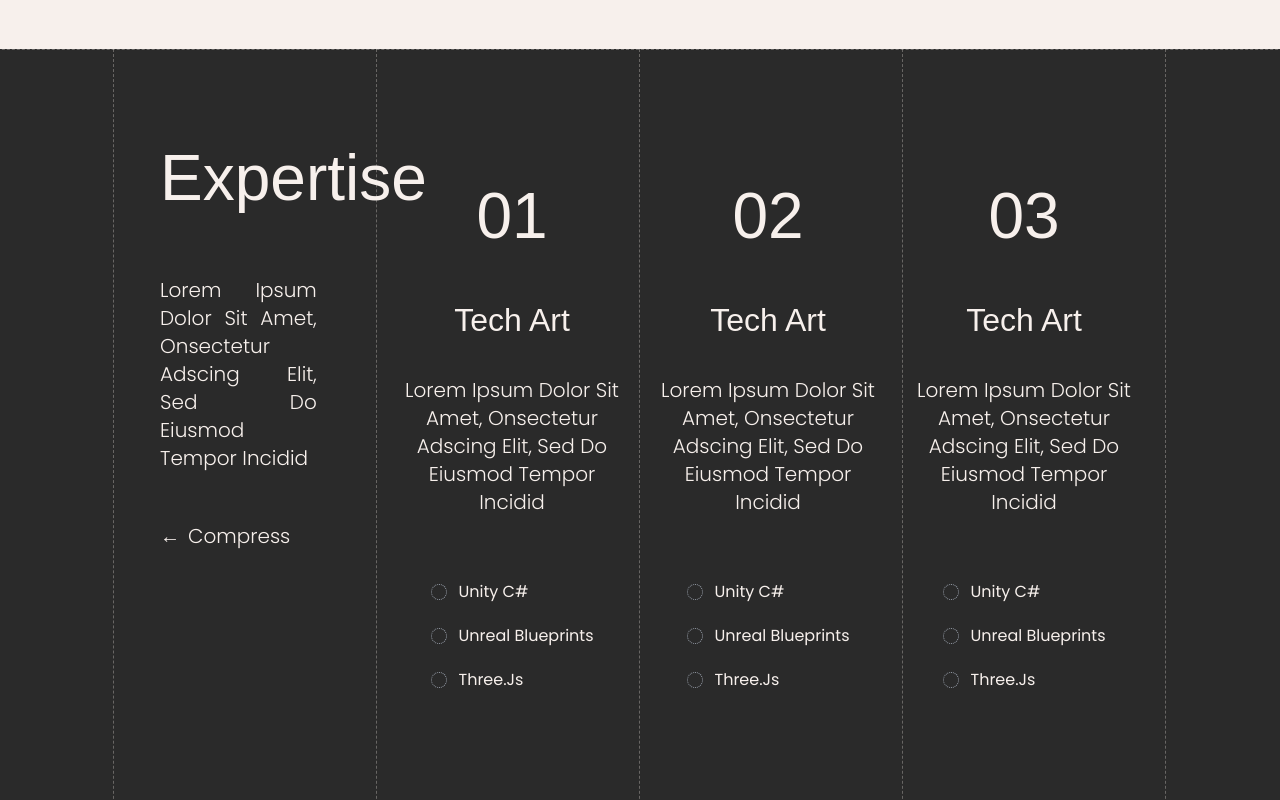
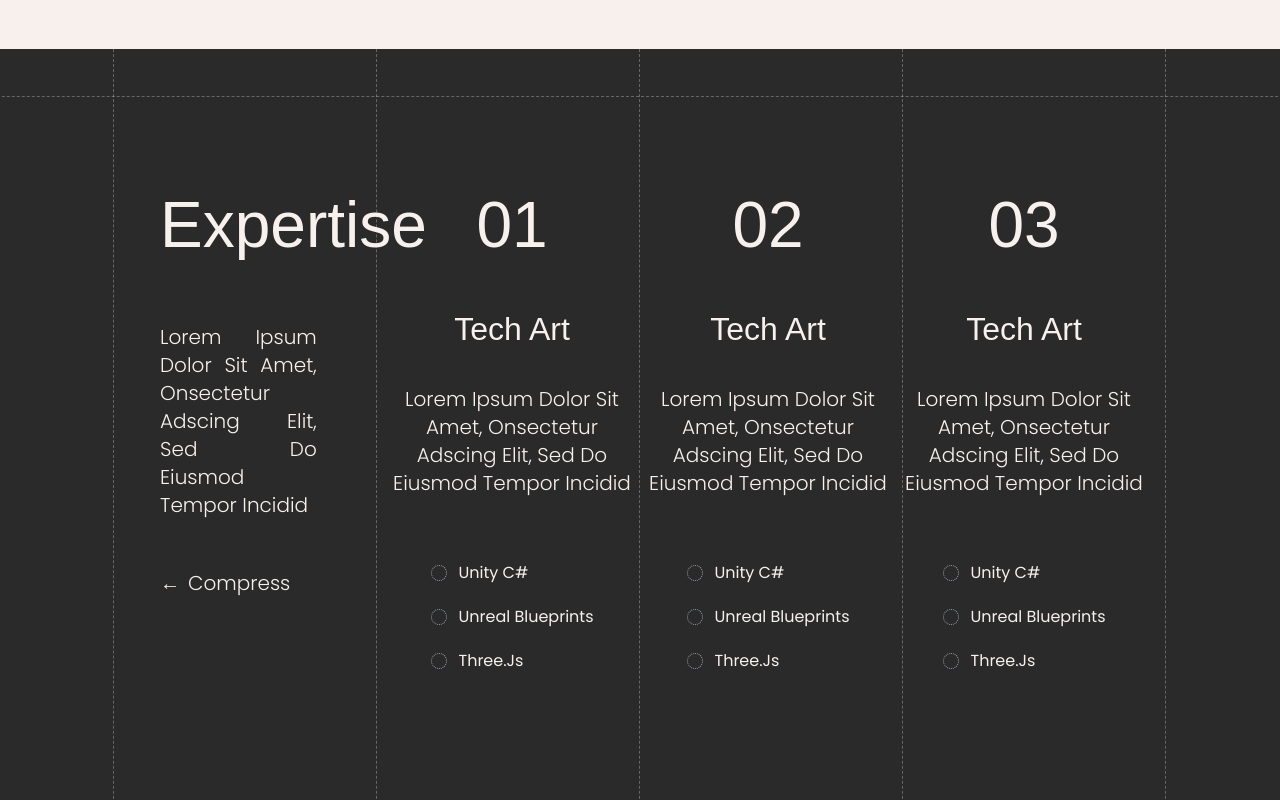
Before and after one commit to piumonline/chandika_prabhashwara-portfolio, a Next.js app: page / in a window 1280 px wide. Shown: the part 2120-2920 px from the top of the page. Built offline with nearby package versions, Linux system fonts and the light colour scheme; a web font is replaced by a local one.

Commit message:
revert: Expertise section animation

```diff
--- a/src/components/ExpertiseSection.tsx
+++ b/src/components/ExpertiseSection.tsx
@@ -1,12 +1,10 @@
 "use client";
 
 import React, { useState, useEffect, useCallback } from "react";
-import { motion } from "framer-motion";
 
 const ExpertiseSection = () => {
   const [isMobile, setIsMobile] = useState(false);
   const [currentSlide, setCurrentSlide] = useState(0);
-  const [hoveredCard, setHoveredCard] = useState<number | null>(null);
   const gridItems = Array(6).fill(null);
 
   useEffect(() => {
@@ -14,17 +12,23 @@
       setIsMobile(window.innerWidth < 768);
     };
 
+    // Initial check
     checkIfMobile();
+
+    // Add event listener
     window.addEventListener("resize", checkIfMobile);
+
+    // Cleanup
     return () => window.removeEventListener("resize", checkIfMobile);
   }, []);
 
+  // Auto-slide functionality
   useEffect(() => {
     if (!isMobile) return;
 
     const interval = setInterval(() => {
       setCurrentSlide(prev => (prev + 1) % expertiseCards.length);
-    }, 5000);
+    }, 5000); // Change slide every 5 seconds
 
     return () => clearInterval(interval);
   }, [isMobile]);
@@ -57,6 +61,7 @@
     },
   ];
 
+  // Slider indicator for mobile with click handlers
   const SliderIndicator = ({ total, current, onSelect }: { total: number, current: number, onSelect: (index: number) => void }) => {
     return (
       <div className="flex items-center justify-center space-x-2 mt-8">
@@ -73,7 +78,7 @@
 
   return (
     <section className="relative min-h-screen flex flex-col justify-center items-center bg-[#2A2A2A] text-[#F7F0EC] overflow-hidden">
-      {/* Dotted Grid Background */}
+      {/* Dotted Grid Background - responsive */}
       <div className={`absolute inset-0 ${isMobile ? 'w-full' : 'w-[123.2%] left-[-11.6%]'} grid ${isMobile ? 'grid-cols-4' : 'grid-cols-6'} border-[#F7F0EC4D] border-dashed`}>
         {gridItems.slice(0, isMobile ? 4 : 6).map((_, index) => (
           <div
@@ -89,6 +94,7 @@
       </div>
 
       {!isMobile ? (
+        // Desktop Layout
         <div className="w-[120%] relative z-10 grid grid-cols-6">
           {/* Column 1 - Empty */}
           <div className=""></div>
@@ -106,31 +112,9 @@
             </button>
           </div>
 
-          {/* Columns 3-5 - Expertise Cards with 3D Flip Effect */}
+          {/* Columns 3-5 - Expertise Cards */}
           {expertiseCards.map((card, index) => (
-            <div
-              key={index}
-              className="perspective-container"
-              style={{ perspective: '1500px' }}
-              onMouseEnter={() => setHoveredCard(index)}
-              onMouseLeave={() => setHoveredCard(null)}
-            >
-              <motion.div
-                className="relative w-full h-full min-h-[600px]"
-                style={{ transformStyle: 'preserve-3d' }}
-                animate={{
-                  rotateY: hoveredCard === index ? 180 : 0,
-                }}
-                transition={{ duration: 0.6, ease: [0.4, 0, 0.2, 1] }}
-              >
-                {/* Front Side - Default View */}
-                <div
-                  className="absolute inset-0 flex flex-col justify-center items-center px-4 py-8"
-                  style={{
-                    backfaceVisibility: 'hidden',
-                    WebkitBackfaceVisibility: 'hidden'
-                  }}
-                >
+            <div key={index} className="flex flex-col justify-center items-center">
               <div className="">
                 <span className="text-7xl font-monalista">{card.number}</span>
               </div>
@@ -148,35 +132,6 @@
                 ))}
               </ul>
             </div>
-
-                {/* Back Side - Orange View */}
-                <div
-                  className="absolute inset-0 flex flex-col justify-center items-center bg-[#FF6B35] text-white px-4 py-8"
-                  style={{
-                    backfaceVisibility: 'hidden',
-                    WebkitBackfaceVisibility: 'hidden',
-                    transform: 'rotateY(180deg)'
-                  }}
-                >
-                  <div className="">
-                    <span className="text-7xl font-monalista">{card.number}</span>
-                  </div>
-                  <h3 className="text-[2rem] font-normal font-monalista py-8">{card.title}</h3>
-                  <p className="text-center font-light text-xl px-4">{card.description}</p>
-                  <ul className="space-y-[1.25rem] pt-16">
-                    {card.skills.map((skill, skillIndex) => (
-                      <li
-                        key={skillIndex}
-                        className="flex items-center"
-                      >
-                        <span className="w-4 h-4 border border-white border-dotted rounded-full mr-3"></span>
-                        {skill}
-                      </li>
-                    ))}
-                  </ul>
-                </div>
-              </motion.div>
-            </div>
           ))}
 
           {/* Column 6 - Empty */}
@@ -186,6 +141,7 @@
       ) : (
         // Mobile Layout
         <div className="w-full relative z-10 px-6 transition-all duration-300">
+          {/* Expertise Intro */}
           <div className="mb-8">
             <h2 className="text-4xl font-normal font-monalista mb-4">Expertise</h2>
             <p className="text-sm font-light">
@@ -198,6 +154,7 @@
             </button>
           </div>
 
+          {/* Display the current card in mobile view */}
           <div className="flex flex-col items-center mt-8 transition-opacity duration-300 ease-in-out">
             <div className="">
               <span className="text-5xl font-monalista">{expertiseCards[currentSlide].number}</span>
@@ -217,6 +174,7 @@
             </ul>
           </div>
 
+          {/* Slider indicator with navigation capability */}
           <SliderIndicator
             total={expertiseCards.length}
             current={currentSlide}
```
Lines whose indentation alone changed are shown as unchanged.
